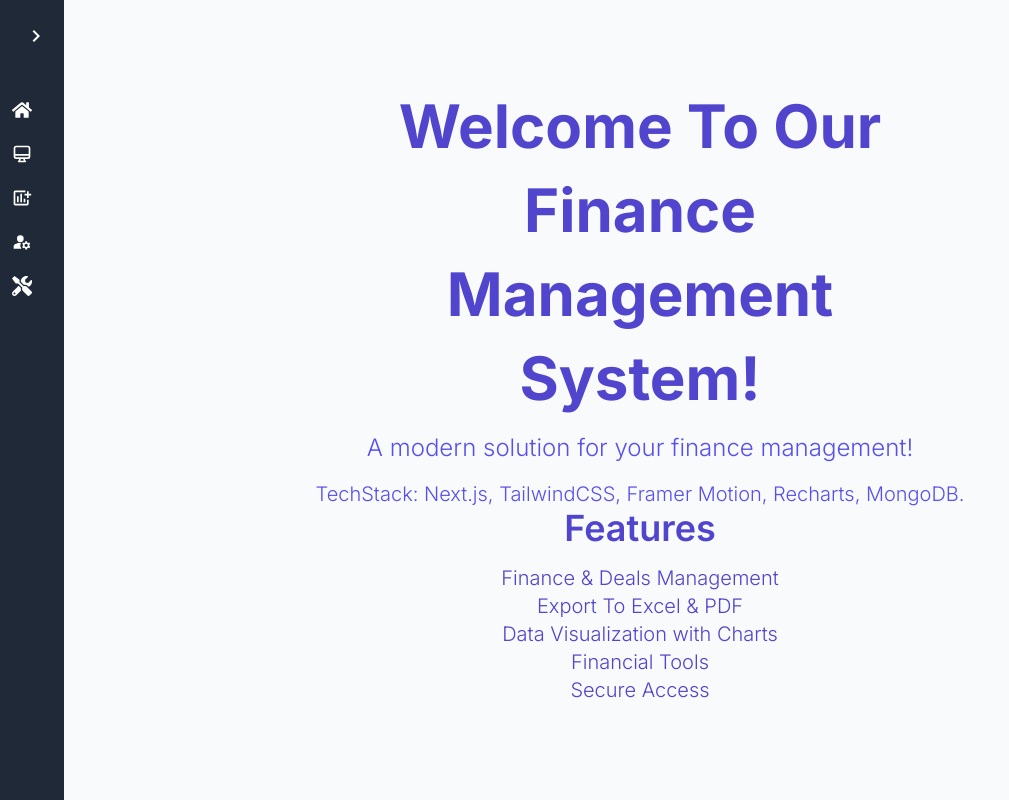
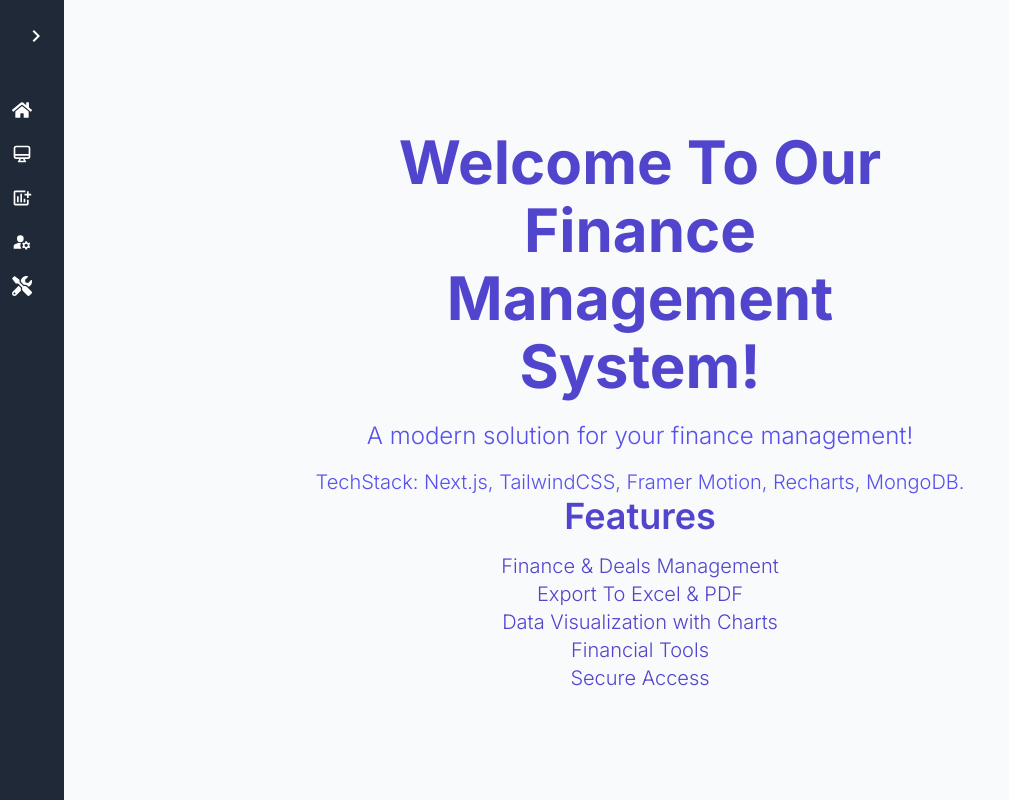
Before and after one commit to Arbab02/fmswithsecurity, a Next.js app: page / in a window 1280 px wide. Shown: the whole page, without its empty margins (0-1009 px from the left). Built offline with nearby package versions, Linux system fonts and the light colour scheme.

Commit message:
Update page.js

```diff
--- a/src/app/page.js
+++ b/src/app/page.js
@@ -1,7 +1,7 @@
 export default function Home() {
   return (
-    <div className="h-screen flex flex-col justify-center items-center md:px-4 pl-16 pr-2 text-center bg-gray-50">
-      <div className="space-y-6">
+    <div className="h-screen flex flex-col justify-center items-center md:px-4 pt-6 pl-16 pr-2 text-center bg-gray-50">
+      <div className="space-y-2">
         <h1 className="text-indigo-700 text-4xl sm:text-5xl md:text-6xl font-bold leading-tight">
           Welcome To Our
         </h1>
```
